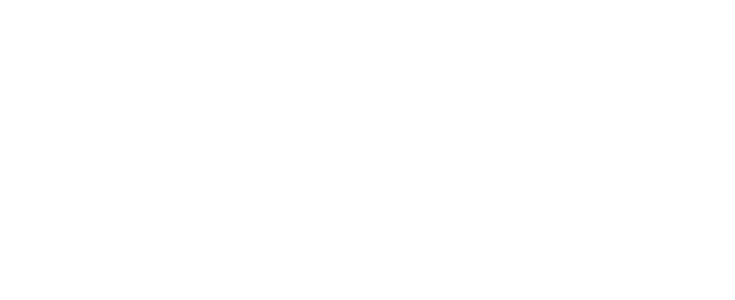
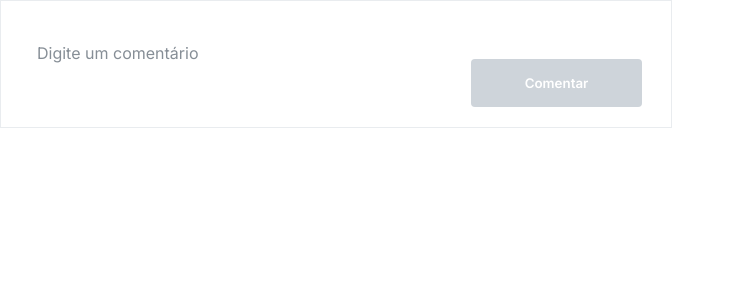
Before and after one commit to Motors-Shop-FullStack/motors-shop-front-end, a React (Vite) app: page / in a window 1280 px wide. Shown: the top 300 px of the page, without its empty margins (0-735 px from the left). Built offline with nearby package versions, Linux system fonts and the light colour scheme.

Commit message:
feat: comment component maked

```diff
--- a/src/App.tsx
+++ b/src/App.tsx
@@ -1,9 +1,14 @@
+import { Button } from "./components/Button";
+import { Comment } from "./components/comment";
 import GlobalStyles from "./styles/global";
 
 function App() {
   return (
     <>
       <GlobalStyles />
+      <Comment>
+        <Button variant="disable">Comentar</Button>
+      </Comment>
     </>
   );
 }
--- a/src/components/comment/index.tsx
+++ b/src/components/comment/index.tsx
@@ -5,7 +5,9 @@ import { DivStyled, SectionButton, SectionTextArea } from "./styles";
 export function Comment({ children }: IComment) {
   return (
     <DivStyled>
-      <SectionTextArea>{<TextArea is_comment />}</SectionTextArea>
+      <SectionTextArea>
+        {<TextArea is_comment placeholder="Digite um comentário" />}
+      </SectionTextArea>
       <SectionButton>{children}</SectionButton>
     </DivStyled>
   );
--- a/src/components/comment/styles.ts
+++ b/src/components/comment/styles.ts
@@ -7,7 +7,7 @@ export const DivStyled = styled.div`
   height: 180px;
   justify-content: space-evenly;
 
-  @media (min-width: 724px) {
+  @media (min-width: 400px) {
     flex-direction: row;
     align-items: flex-end;
     justify-content: space-between;
@@ -20,11 +20,24 @@ export const DivStyled = styled.div`
 export const SectionTextArea = styled.section`
   border: 1.5px solid var(--grey7);
   border-radius: 4px;
-  @media (min-width: 724px) {
-    width: 60%;
+  @media (min-width: 400px) {
+    width: 70%;
     height: 100%;
-    border-color: blue;
+    border: none;
   }
 `;
 
-export const SectionButton = styled.section``;
+export const SectionButton = styled.section`
+  button {
+    width: 50%;
+  }
+  @media (min-width: 400px) {
+    display: flex;
+    justify-content: center;
+    width: 30%;
+
+    button {
+      width: 90%;
+    }
+  }
+`;
--- a/src/components/textarea/styles.ts
+++ b/src/components/textarea/styles.ts
@@ -1,6 +1,6 @@
 import styled from "styled-components";
 import { ITextAreaStyled } from "../../interfaces/textarea.interface";
-
+import { propsWidth } from "../../utils/propsWidth";
 export const Div = styled.div`
   height: 84px;
   display: flex;
@@ -16,7 +16,8 @@ export const LabelStyled = styled.label`
   font-size: 14px;
 `;
 export const TextAreaStyled = styled.textarea<ITextAreaStyled>`
-  width: 90%;
+  max-width: 390px;
+  width: ${(props) => propsWidth(props.width)};
   height: 80px;
   display: flex;
   flex-direction: row;
--- a/src/interfaces/textarea.interface.tsx
+++ b/src/interfaces/textarea.interface.tsx
@@ -5,4 +5,5 @@ export interface ITextArea extends React.ComponentPropsWithRef<"textarea"> {
 
 export interface ITextAreaStyled {
   is_comment?: boolean;
+  width?: 10 | 15 | 20 | 25 | 30 | 40 | 50 | 60 | 70 | 75 | 90;
 }
```
